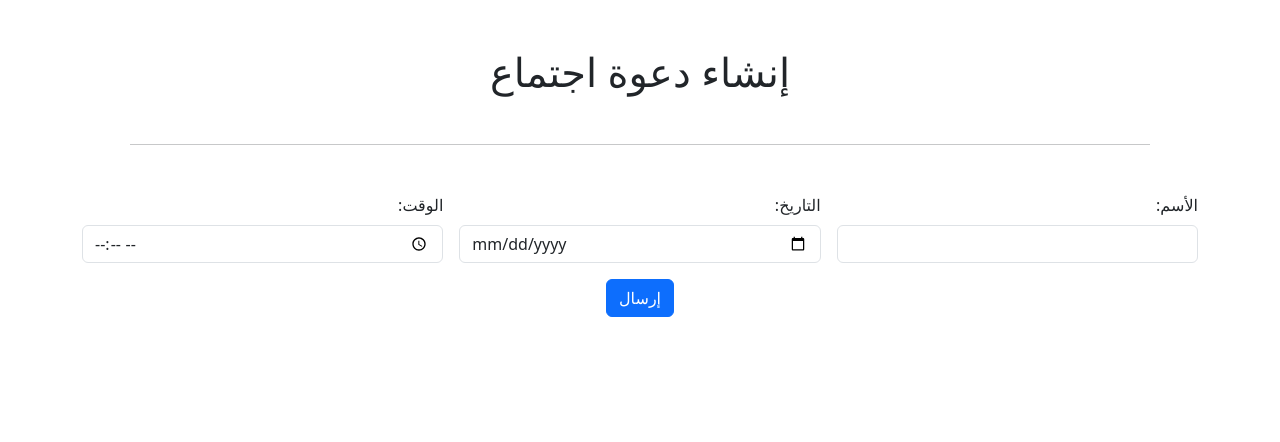
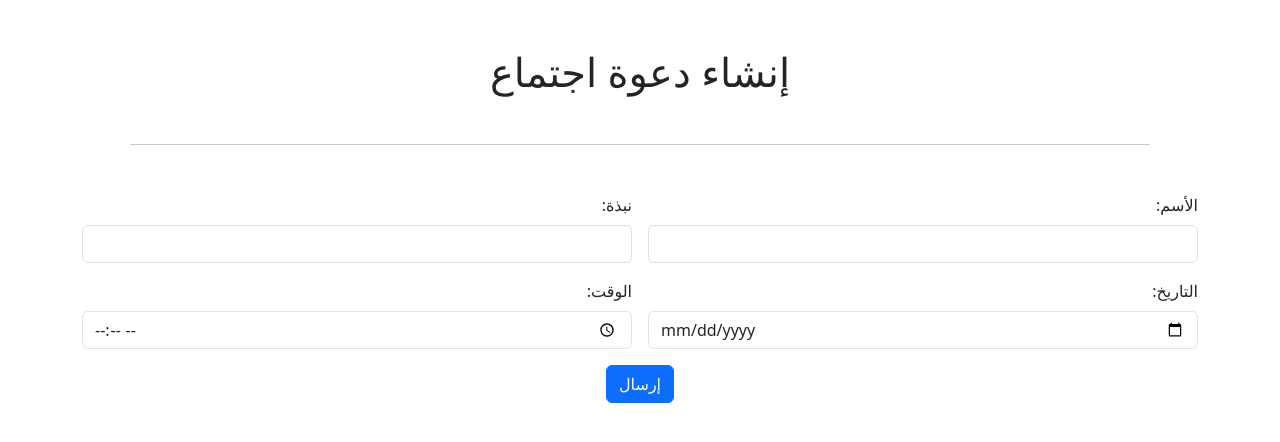
Before and after one commit to baher-talal/schedule, a PHP site: page / in a window 1280 px wide. Shown: the top 442 px of the page. Run offline with PHP 8.4, Linux system fonts and the light colour scheme.

Commit message:
add input desc

```diff
--- a/index.php
+++ b/index.php
@@ -15,6 +15,7 @@
   <script>
   function sendInvitation() {
     const title = document.getElementById('meetingTitle').value;
+    const note = document.getElementById('meetingNote').value;
     const date = document.getElementById('meetingDate').value;
     const time = document.getElementById('meetingTime').value;
 
@@ -25,6 +26,7 @@
         },
         body: JSON.stringify({
           title,
+          note,
           date,
           time
         })
@@ -44,15 +46,19 @@
     <h1 class="text-center">إنشاء دعوة اجتماع</h1>
     <hr class="m-5">
     <form onsubmit="event.preventDefault(); sendInvitation();" class="row g-3">
-      <div class="col-md-4">
+      <div class="col-md-6">
         <label for="meetingTitle" class="form-label">الأسم:</label>
         <input type="text" id="meetingTitle" name="meetingTitle" class="form-control" required>
       </div>
-      <div class="col-md-4">
+      <div class="col-md-6">
+        <label for="meetingNote" class="form-label">نبذة:</label>
+        <input type="text" id="meetingNote" name="meetingNote" class="form-control" required>
+      </div>
+      <div class="col-md-6">
         <label for="meetingDate" class="form-label">التاريخ:</label>
         <input type="date" id="meetingDate" name="meetingDate" class="form-control" required>
       </div>
-      <div class="col-md-4">
+      <div class="col-md-6">
         <label for="meetingTime" class="form-label">الوقت:</label>
         <input type="time" id="meetingTime" name="meetingTime" class="form-control" required>
       </div>
--- a/myData.sql
+++ b/myData.sql
@@ -5,6 +5,7 @@ USE MeetingDB;
 CREATE TABLE Meetings (
     id INT AUTO_INCREMENT PRIMARY KEY,
     title VARCHAR(255),
+    note TEXT,
     date DATE,
     time TIME
 );
--- a/response.php
+++ b/response.php
@@ -31,6 +31,7 @@
           <tr>
             <!-- <th>Meeting ID</th> -->
             <th class="text-center">الأسم</th>
+            <th class="text-center">نبذة</th>
             <th class="text-center">التاريخ</th>
             <th class="text-center">الوقت</th>
             <th></th>
@@ -53,6 +54,7 @@
           if ($('#meetingTable tbody tr[data-id="' + meeting.id + '"]').length === 0) {
             var tr = $('<tr>').attr('data-id', meeting.id);
             tr.append('<td class="text-center">' + meeting.title + '</td>');
+            tr.append('<td class="text-center">' + meeting.note + '</td>');
             tr.append('<td class="text-center">' + meeting.date + '</td>');
             tr.append('<td class="text-center">' + meeting.time + '</td>');
             var td = $('<td class="text-center">');
--- a/send-meeting-invitation.php
+++ b/send-meeting-invitation.php
@@ -10,12 +10,13 @@ $conn->setAttribute(PDO::ATTR_ERRMODE, PDO::ERRMODE_EXCEPTION);
 $data = json_decode(file_get_contents('php://input'), true);
 
 $title = $data['title'];
+$note = $data['note'];
 $date = $data['date'];
 $time = $data['time'];
 
-$query = "INSERT INTO Meetings (title, date, time) VALUES (?, ?, ?)";
+$query = "INSERT INTO Meetings (title, note, date, time) VALUES (?, ?, ?, ?)";
 $stmt = $conn->prepare($query);
-$stmt->execute([$title, $date, $time]);
+$stmt->execute([$title, $note, $date, $time]);
 
 $response = ['status' => 'success', 'message' => 'Meeting invitation sent successfully'];
 echo json_encode($response);
```
